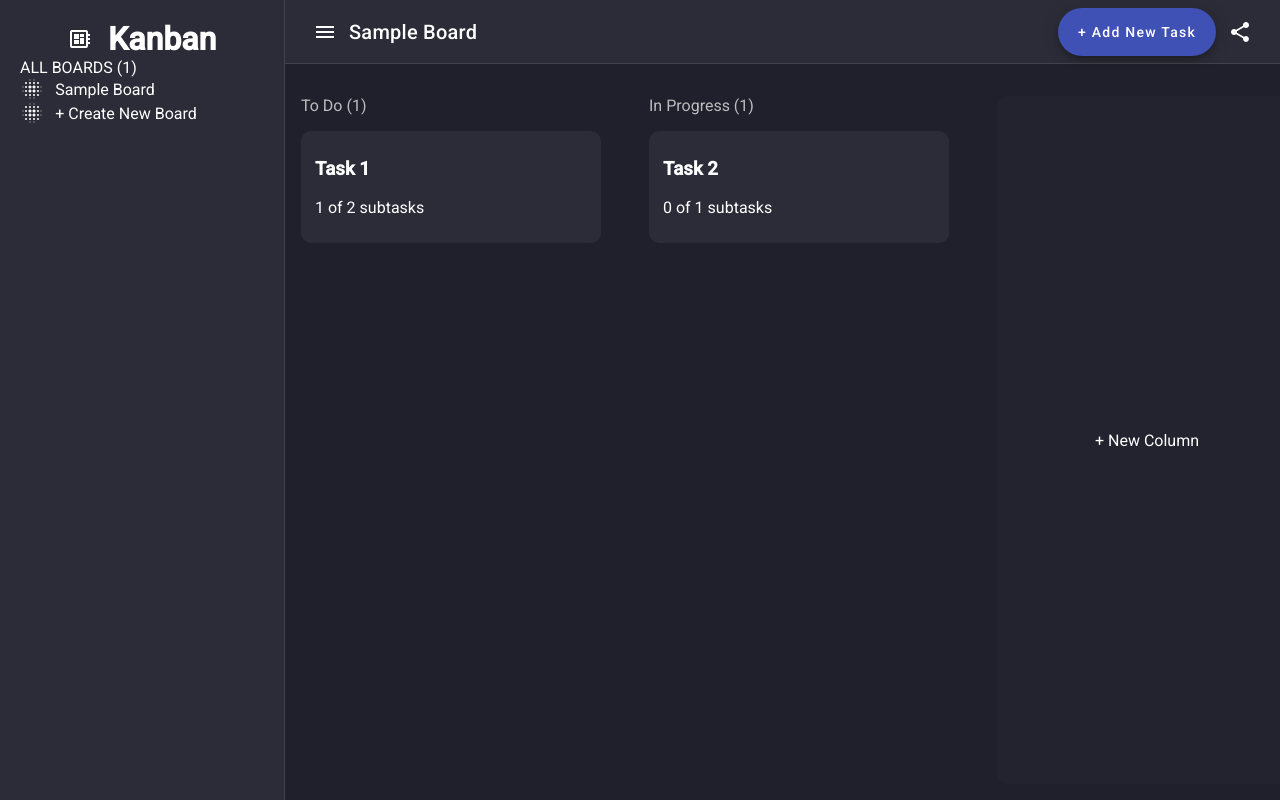
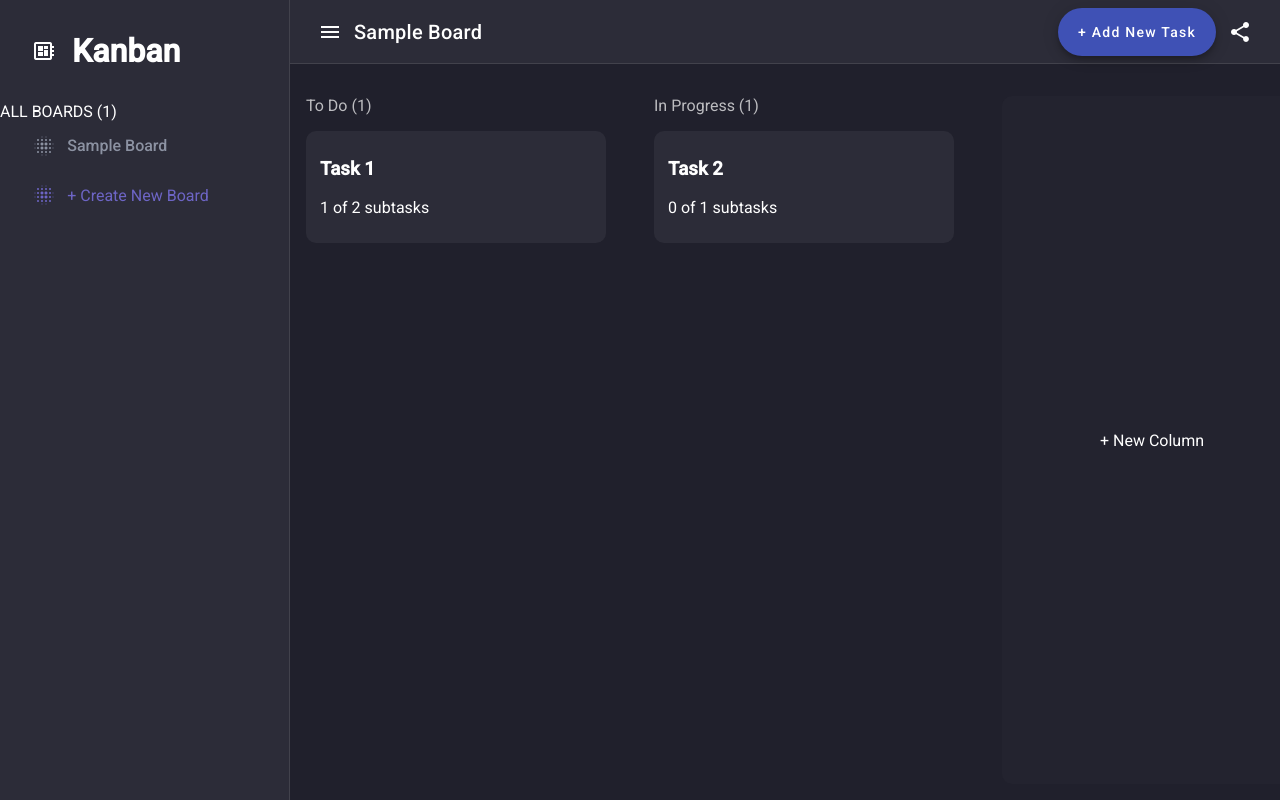
Before and after one commit to LarsWeyen/angular-kanban-app, an Angular app: page /boards/1 in a window 1280 px wide. Built offline with nearby package versions, Linux system fonts and the light colour scheme.

Commit message:
style: add some styling to the headers

```diff
--- a/src/app/app.component.css
+++ b/src/app/app.component.css
@@ -1,5 +1,4 @@
-
-*{
+* {
   box-sizing: border-box;
   padding: 0;
   margin: 0;
@@ -9,14 +8,13 @@
   flex: 1 1 auto;
 }
 
-
-
 .example-container {
   width: 100%;
   height: 100%;
   background-color: #20202c;
   /* border: 1px solid rgba(0, 0, 0, 0.5); */
-  color: #FFFFFF;
+  color: #ffffff;
+  position: relative;
 }
 
 .example-sidenav-content {
@@ -27,34 +25,68 @@
 }
 
 .example-sidenav {
-  padding: 20px;
+  min-width: 290px;
   background-color: #2c2c38;
-  color: #FFFFFF;
+  color: #ffffff;
   border-right: solid 1px hsla(0, 0%, 100%, 0.1);
 }
 
-mat-toolbar{
+mat-toolbar {
   background-color: #2c2c38;
-  color: #FFFFFF;
+  color: #ffffff;
   border-bottom: solid 1px hsla(0, 0%, 100%, 0.1);
 }
 
-.header-title{
+.header-title {
   display: flex;
-    justify-content: center;
   align-items: center;
   gap: 1rem;
-    padding-inline: 3rem;
+  padding: 2rem;
 }
 
-.board{
+.board {
   display: flex;
   align-items: center;
   gap: 0.7rem;
+  padding: 0.8rem 2rem;
+  margin-right: 1rem;
+  font-weight: 500;
+  color: #8c92a2;
 }
 
-.create-board-button{
+.board:hover {
+  color: #ffffff;
+  cursor: pointer;
+}
+
+.total-boards {
+  padding-inline: 2rem;
+  color: #8c92a2;
+  margin-bottom: 1rem;
+  font-size: 0.9em;
+  font-weight: 500;
+}
+
+.active-board {
+  background-color: #645fc6;
+  border-radius: 0 2rem 2rem 0;
+  position: relative;
+  color: #ffffff;
+}
+
+.create-board-button {
   display: flex;
   align-items: center;
   gap: 0.7rem;
+  padding: 0.8rem 2rem;
+  color: #6d65c5;
 }
+
+.create-board-button:hover {
+  color: #9894c4;
+  cursor: pointer;
+}
+
+.primary-color {
+  background-color: #645fc6;
+}
```
Lines whose indentation alone changed are shown as unchanged.
